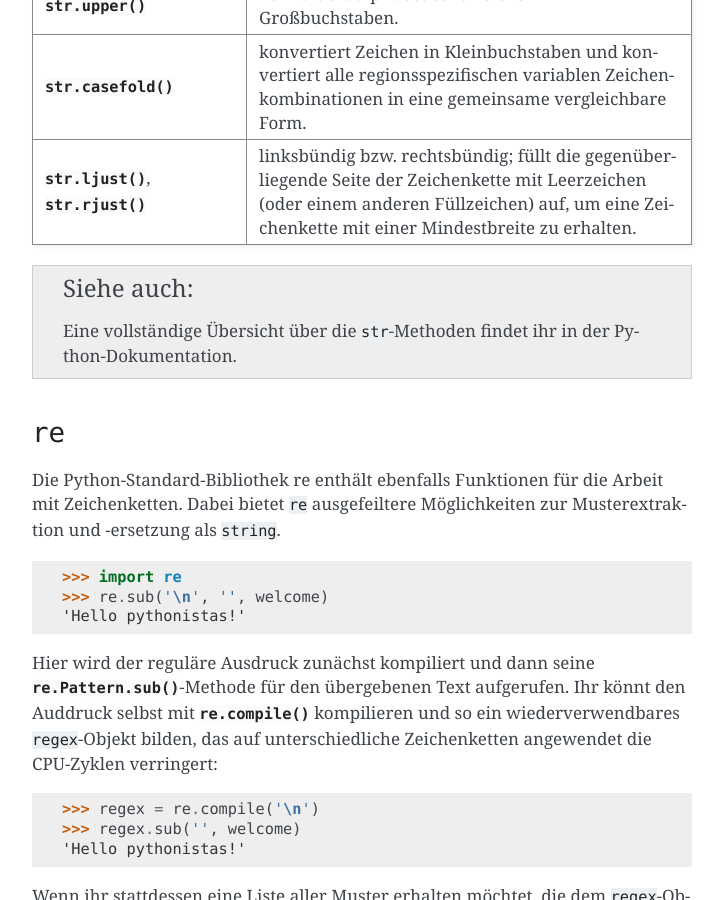
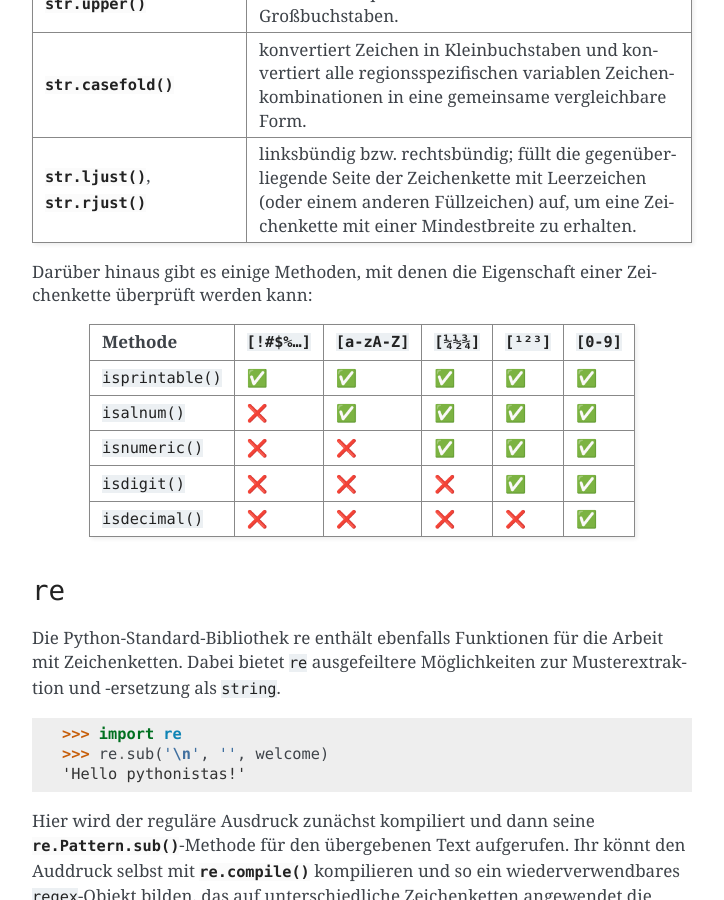
Before and after one commit to veit/python-basics-tutorial-de, a Sphinx documentation site: the page built from docs/types/strings.rst, in a window 1280 px wide and 900 px high, scrolled down 3047 px. Shown: the whole window, without its empty margins (388-1112 px from the left). Built offline with Sphinx 7.4.7, drawn with Linux system fonts in a browser that asks for light colours; pages that are not in the unit, such as notebooks, are missing from menus; some of the changed text lies outside the part shown.

Commit message:
:memo: Add string property table

```diff
--- a/docs/types/strings.rst
+++ b/docs/types/strings.rst
@@ -164,9 +165,22 @@ Im folgenden ein Überblick über alle ``string``-Methoden:
 |                           | zu erhalten.                                                  |
 +---------------------------+---------------------------------------------------------------+
 
-.. seealso::
-   Eine vollständige Übersicht über die ``str``-Methoden findet ihr in der
-   :ref:`Python-Dokumentation <python3:string-methods>`.
+Darüber hinaus gibt es einige Methoden, mit denen die Eigenschaft einer
+Zeichenkette überprüft werden kann:
+
++-------------------+---------------+---------------+---------------+---------------+---------------+
+| Methode           | ``[!#$%…]``   | ``[a-zA-Z]``  | ``[¼½¾]``     | ``[¹²³]``     | ``[0-9]``     |
++===================+===============+===============+===============+===============+===============+
+| ``isprintable()`` | ✅            | ✅            | ✅            | ✅            | ✅            |
++-------------------+---------------+---------------+---------------+---------------+---------------+
+| ``isalnum()``     | ❌            | ✅            | ✅            | ✅            | ✅            |
++-------------------+---------------+---------------+---------------+---------------+---------------+
+| ``isnumeric()``   | ❌            | ❌            | ✅            | ✅            | ✅            |
++-------------------+---------------+---------------+---------------+---------------+---------------+
+| ``isdigit()``     | ❌            | ❌            | ❌            | ✅            | ✅            |
++-------------------+---------------+---------------+---------------+---------------+---------------+
+| ``isdecimal()``   | ❌            | ❌            | ❌            | ❌            | ✅            |
++-------------------+---------------+---------------+---------------+---------------+---------------+
 
 ``re``
 ------
```
Also changed, not shown: other parts of docs/types/strings.rst (+2 -1 lines).
